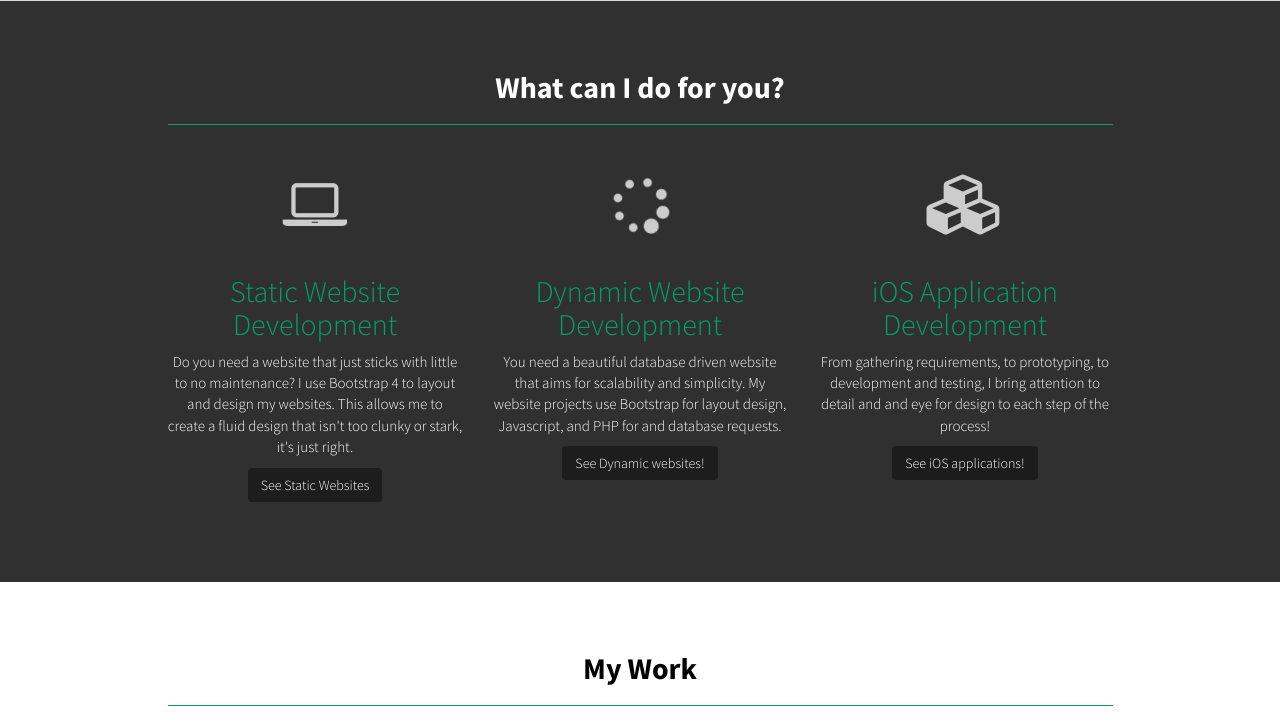
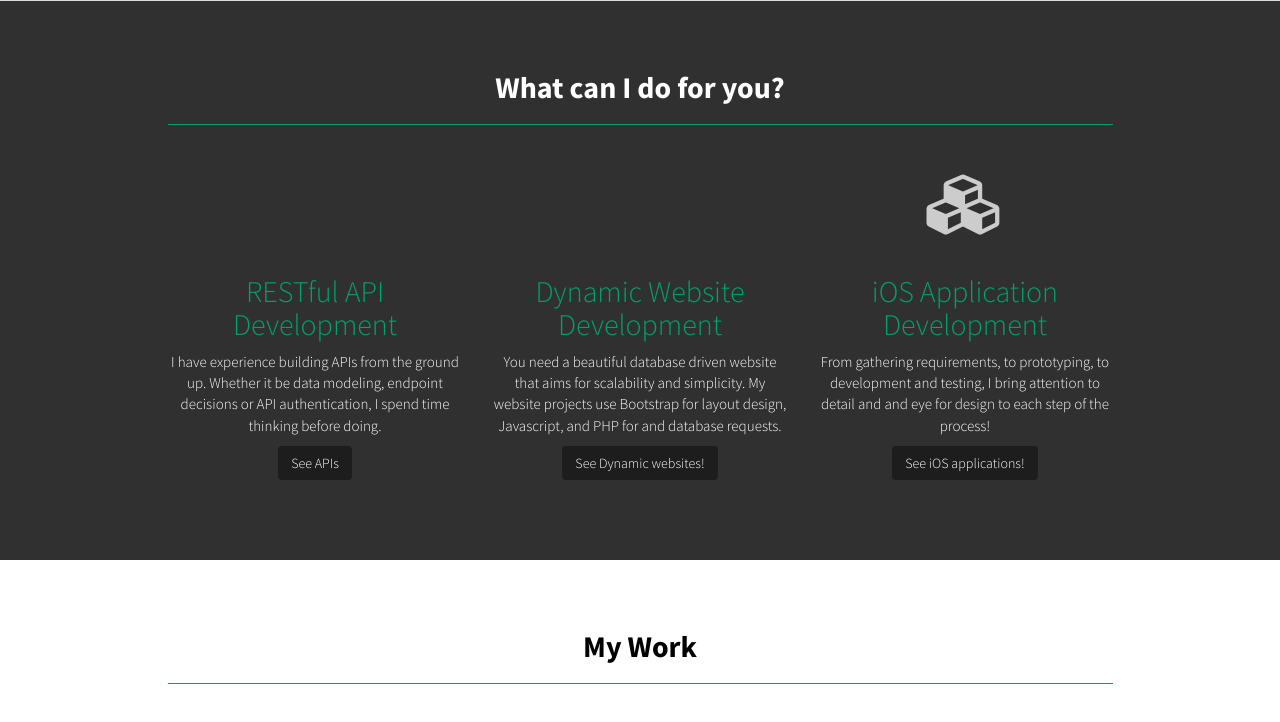
Before and after one commit to PatrickCook/Portfolio-Website, a PHP site: page / in a window 1280 px wide. Shown: the part 850-1572 px from the top of the page. Run offline with PHP 8.4, Linux system fonts and the light colour scheme.

Commit message:
Changed static to API

```diff
--- a/index.php
+++ b/index.php
@@ -116,19 +116,19 @@
 						<div class="col-md-4 col-sm-6">
 							<div class="service-item">
 								<span class="fa-stack fa-4x">
-									<i class="fa fa-laptop fa-stack-1x"></i>
+									<i class="fa fa-react fa-stack-1x"></i>
 								</span>
 								<h4>
-									<strong>Static Website Development</strong>
+									<strong>RESTful API Development</strong>
 								</h4>
-								<p>Do you need a website that just sticks with little to no maintenance? I use Bootstrap 4 to layout and design my websites. This allows me to create a fluid design that isn't too clunky or stark, it's just right.</p>
-								<a href="#portfolio" class="btn btn-dark">See Static Websites</a>
+								<p>I have experience building APIs from the ground up. Whether it be data modeling, endpoint decisions or API authentication, I spend time thinking before doing.</p>
+								<a href="#portfolio" class="btn btn-dark">See APIs</a>
 							</div>
 						</div>
 						<div class="col-md-4 col-sm-6">
 							<div class="service-item">
 								<span class="fa-stack fa-4x">
-									<i class="fa fa-spinner fa-spin"></i>
+									<i class="fa fa-react fa-spin"></i>
 								 </span>
 
 								<h4>
```
Also changed, not shown: 1 other file.
